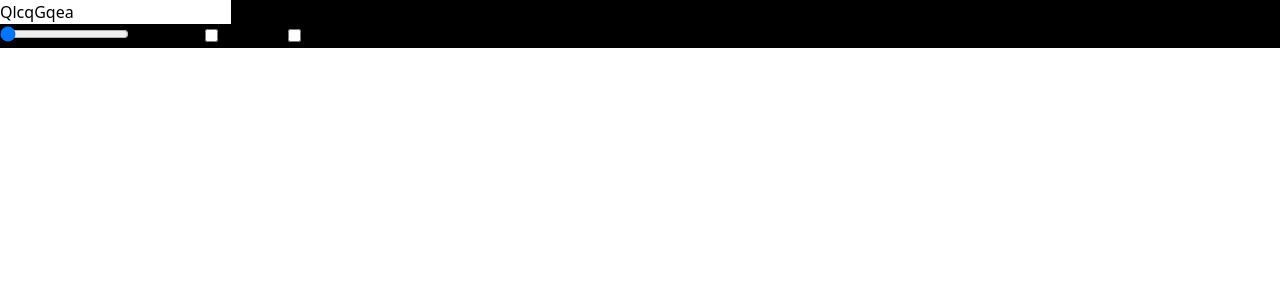
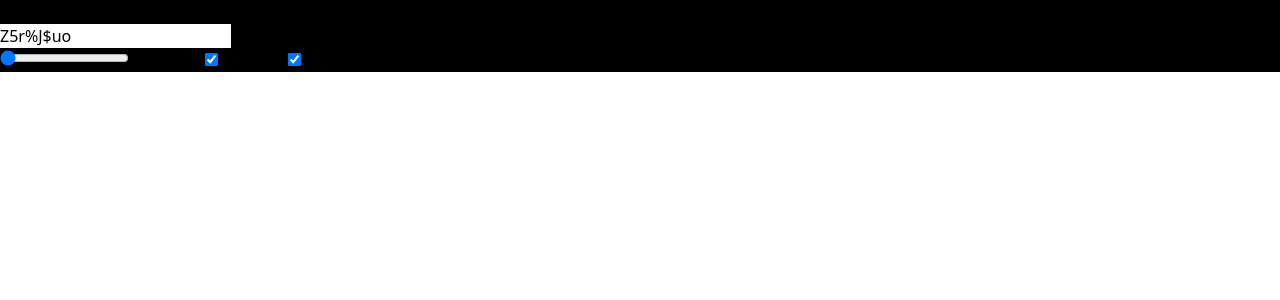
Before and after one commit to DaniyalAli7778/PasswordGenerator, a React (Vite) app: page / in a window 1280 px wide. Shown: the top 300 px of the page. Built offline with nearby package versions, Linux system fonts and the light colour scheme.

Commit message:
"Project Ends here "

```diff
--- a/src/Components/Password-Generator.jsx
+++ b/src/Components/Password-Generator.jsx
@@ -3,13 +3,16 @@ import { useCallback, useState,useEffect,useRef} from "react";
 export default function PasswordGenerator() {
   let [length, setLength] = useState(8);
 
-  let [numberAllowed, setNumberAllowed] = useState(false);
-  let [charAllowed, setCharAllowed] = useState(false);
+  let [numberAllowed, setNumberAllowed] = useState(true);
+  let [charAllowed, setCharAllowed] = useState(true);
   let [password, setPassword] = useState("");
   const passwordGenerator = useCallback(() => {
     var pass =  "";
     let str = "ABCDEFGHIJKLMNOPQRSTUVWXYZabcdefghijklmnopqrstuvwxyz";
     if (numberAllowed) str += "123456789";
+    else{
+      str="ABCDEFGHIJKLMNOPQRSTUVWXYZabcdefghijklmnopqrstuvwxyz"
+    }
     if (charAllowed) str +=  "@#$%^&*()_+{}[]=--";
     for (let i = 1; i <=  length; i++) {
       let char= Math.floor(Math.random() * str.length + 1 );
@@ -31,7 +34,9 @@ useEffect(()=>{
 },[length, numberAllowed, charAllowed,passwordGenerator, ])
   return (
     <>
-      <div className="w-full h-screen text-white m-0 p-0 flex justify-center items-center	">
+      <div className="w-full h-screen text-white m-0 p-0 flex justify-center items-center relative	">
+
+        <h1 className="absolute top-8  text-6xl">Password Generator</h1>
         <div className="bg-gray-500 h-36 w-full p-2 flex flex-col justify-center items-center">
           <span>
             <input
@@ -49,7 +54,7 @@ useEffect(()=>{
               setText("copied !");
 
               setTimeout(() => {
-                alert("Text is Copied")
+                alert("Password  is Copied")
                 setText("copy")
               }, 1000);
 
```
